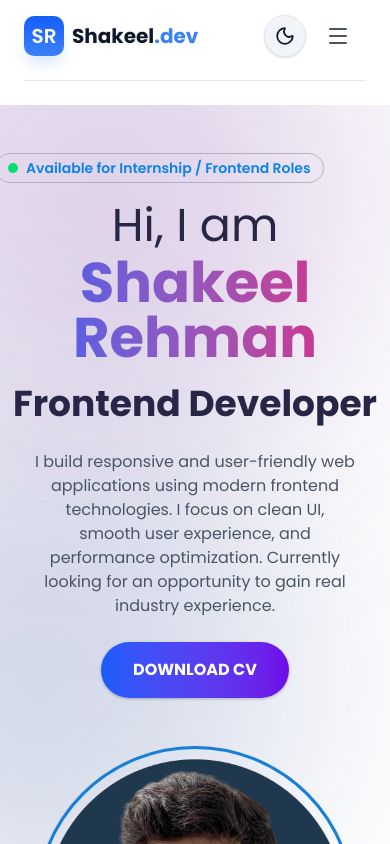
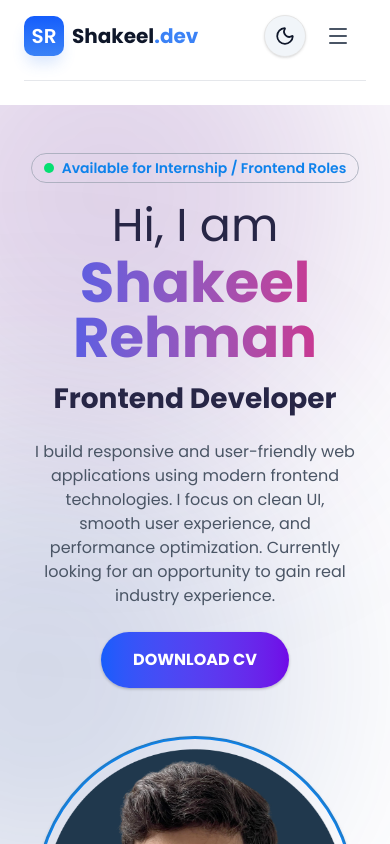
Before and after one commit to shakeelrehman501/Portfolio, a Next.js app: page / in a window 390 px wide. Shown: the top 844 px of the page. Built offline with nearby package versions, Linux system fonts and the light colour scheme.

Commit message:
text align

```diff
--- a/src/components/Hero.tsx
+++ b/src/components/Hero.tsx
@@ -21,7 +21,7 @@ function Hero() {
           {/* Left Content */}
           <div className="space-y-6 lg:space-y-12  flex flex-col justify-center">
             <div className="leading-15">
-              <AnimatedItem type="slideLeft" index={1}>
+              <AnimatedItem type="slideLeft" index={1} className="w-full flex items-center justify-center lg:justify-start">
                 <div className="flex items-center gap-2 border w-fit h-fit px-3 py-1 rounded-full border-gray-400/70 mb-3">
                   <div className="w-2.5 h-2.5 bg-green-400 rounded-full"></div>
                   <span className="text-sm  font-semibold text-[#0e82eb] dark:text-[#60a5fa]">
@@ -42,7 +42,7 @@ function Hero() {
                 >
                   Shakeel Rehman
                 </h1>
-                <p className="leading-tight sm:leading-normal font-bold text-[36px] lg:text-[42.481px]  text-[#272646] dark:text-white transition-colors pt-4 sm:pt-0">
+                <p className="text-wrap leading-tight sm:leading-normal font-bold text-[28px] sm:text-[36px] lg:text-[42.481px]  text-[#272646] dark:text-white transition-colors pt-4 sm:pt-0">
                   Frontend Developer
                 </p>
               </AnimatedItem>
```
